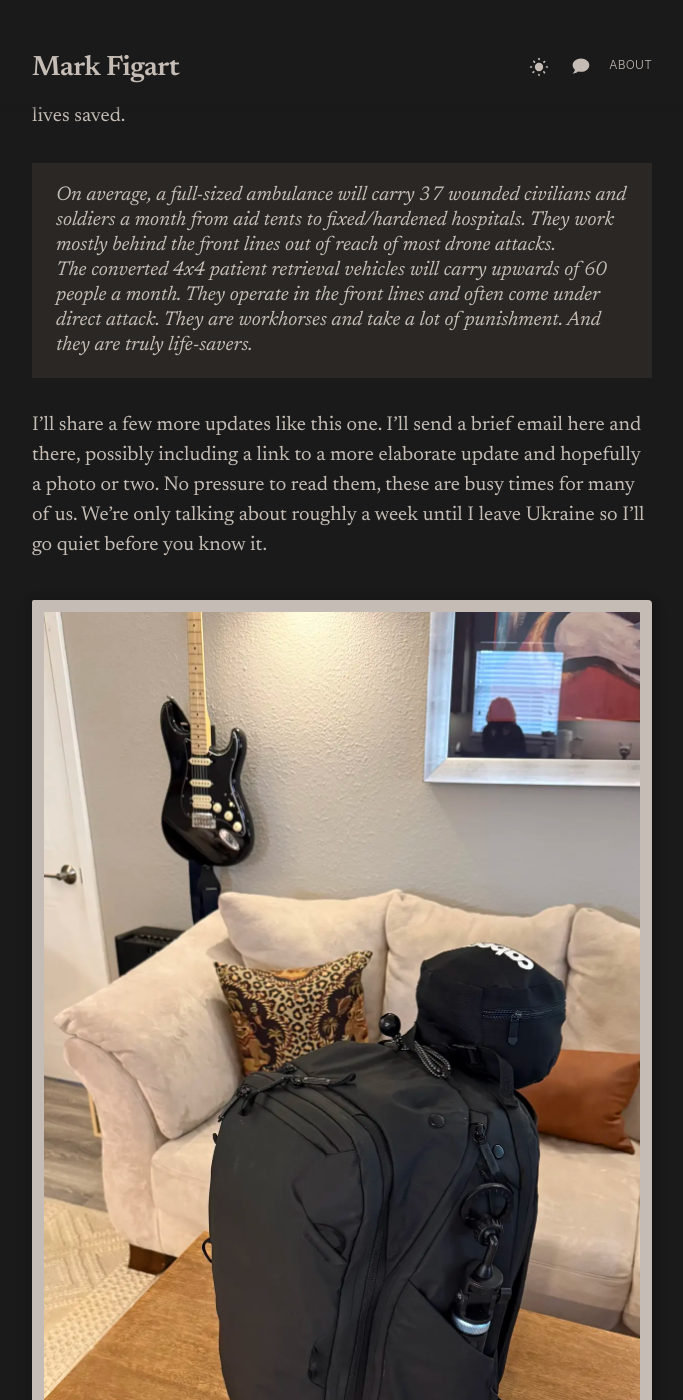
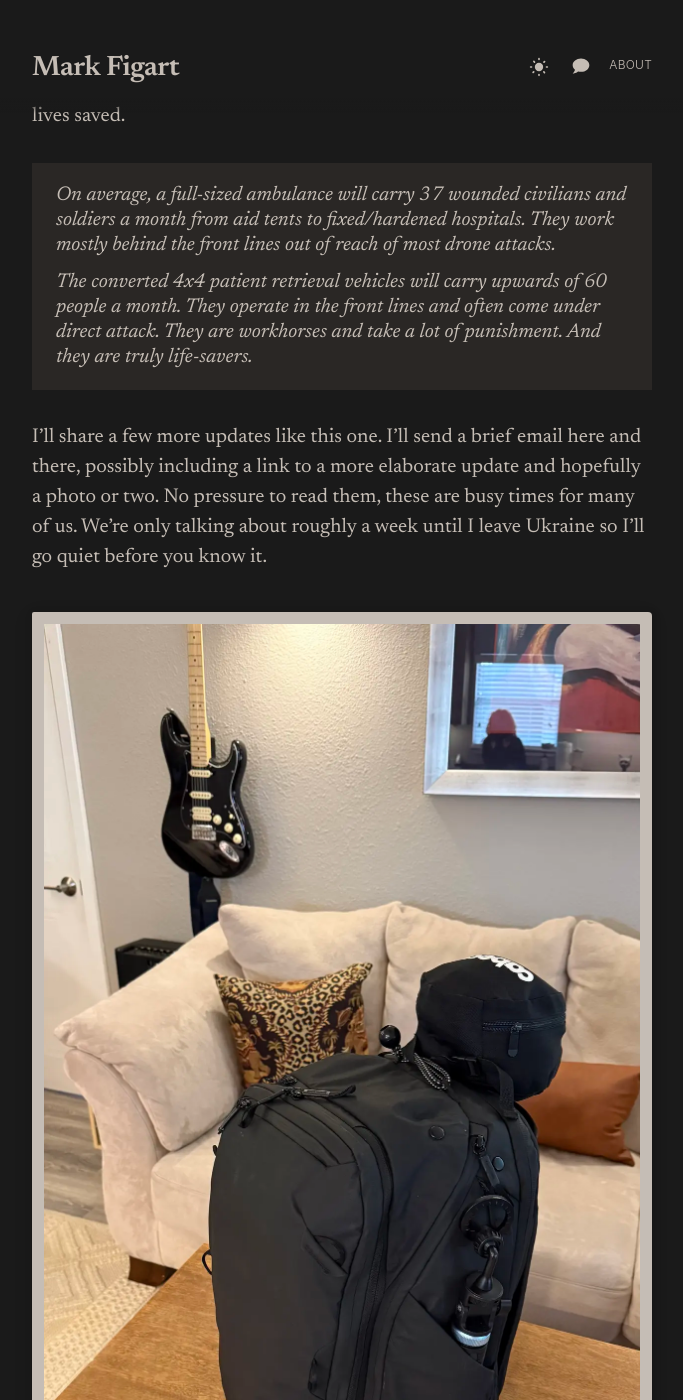
Before and after one commit to figart/60, a Jekyll site: the page built from _updates/2026-03-03-1240.md, in a window 1280 px wide and 1400 px high, scrolled down 273 px. Shown: the whole window, without its empty margins (298-981 px from the left). Built offline with Jekyll 4.4.1, drawn with Linux system fonts in a browser that asks for light colours.

Commit message:
Add paragraph spacing inside callout asides
Co-Authored-By: Claude Opus 4.6 <noreply@anthropic.com>

```diff
--- a/_sass/minima/_layout.scss
+++ b/_sass/minima/_layout.scss
@@ -825,7 +825,11 @@
   }
 
   p {
-    margin: 0;
+    margin: 0 0 0.75rem;
+
+    &:last-child {
+      margin-bottom: 0;
+    }
   }
 }
 
```
